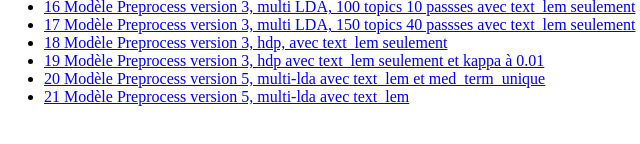
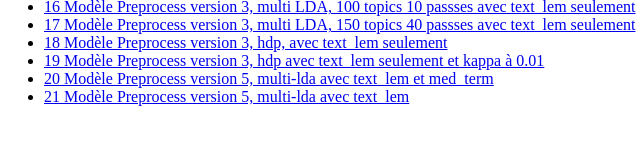
Before and after one commit to binbin83/lda_vis.io, a plain HTML site: page index.html in a window 1280 px wide. Shown: the part 372-516 px from the top of the page, 4-644 px from the left. Drawn offline with Linux system fonts and the light colour scheme.

Commit message:
correction nom de visu numero 20

```diff
--- a/index.html
+++ b/index.html
@@ -23,7 +23,7 @@
   <li><a href="19_10_2020_multi_lda_40_passes_150_topics_text_lem.html">17 Modèle Preprocess version 3, multi LDA, 150 topics 40 passses avec text_lem seulement</a></li>
   <li><a href="19_10_2020_hdp_max_chunks_text_lem.html">18 Modèle Preprocess version 3, hdp, avec text_lem seulement</a></li>
   <li><a href="19_10_2020_hdp_max_chunks_text_lem_kappa_0_01.html">19 Modèle Preprocess version 3, hdp avec text_lem seulement et kappa à 0.01</a></li>
-  <li><a href="26_10_2020.html">20 Modèle Preprocess version 5, multi-lda avec text_lem et med_term_unique</a></li>
+  <li><a href="26_10_2020.html">20 Modèle Preprocess version 5, multi-lda avec text_lem et med_term</a></li>
   <li><a href="26_10_2020_text_lem.html">21 Modèle Preprocess version 5, multi-lda avec text_lem </a></li>
 </ul>
 </div>
```
